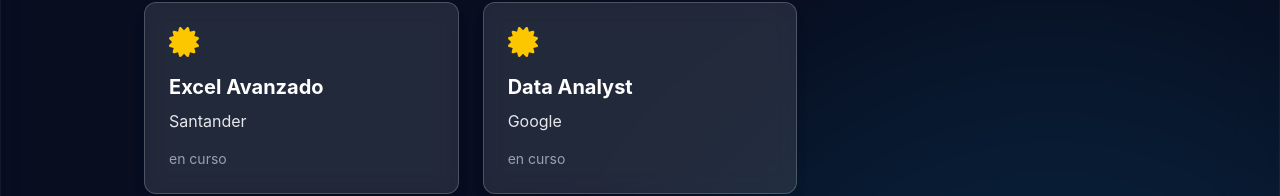
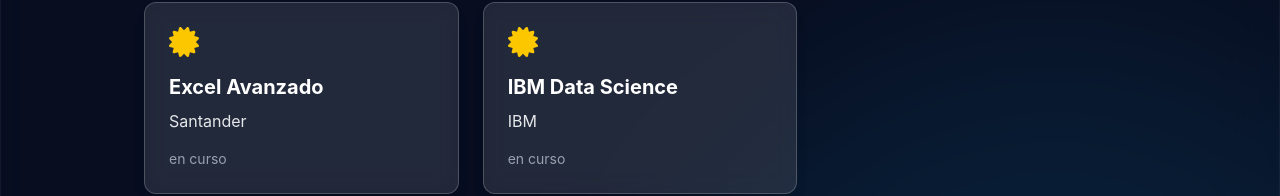
Before and after one commit to Alfredo20207/PortafolioReact, a React (Vite) app: page /#/ in a window 1280 px wide. Shown: the part 1241-1437 px from the top of the page. Built offline with nearby package versions, Linux system fonts and the light colour scheme.

Commit message:
curso
actualizacion de curso

```diff
--- a/src/pages/Home.jsx
+++ b/src/pages/Home.jsx
@@ -84,7 +84,7 @@
             { titulo: "Intruction to Data Science", emisor:"Santander", fecha: "2026"    },
             { titulo: "Excel Intermedio", emisor:"Santander", fecha: "2026"    },
             { titulo: "Excel Avanzado", emisor:"Santander", fecha: "en curso"    },
-            { titulo: "Data Analyst", emisor:"Google", fecha: "en curso"  }
+            { titulo: "IBM Data Science", emisor:"IBM", fecha: "en curso"  }
           ].map((cert, i) => (
             <div key={i} className="bg-white/10 backdrop-blur-md border border-white/20 p-6 rounded-xl shadow-lg hover:bg-white/20 hover:-translate-y-2 transition-all duration-300 flex flex-col">
               <FaCertificate className="text-3xl text-yellow-400 mb-4" />
```
